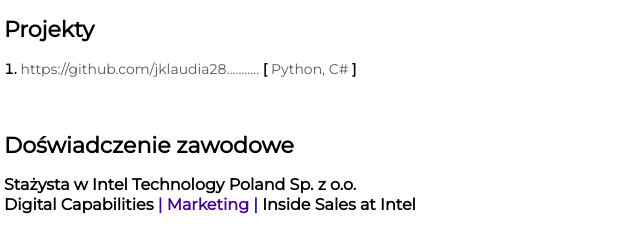
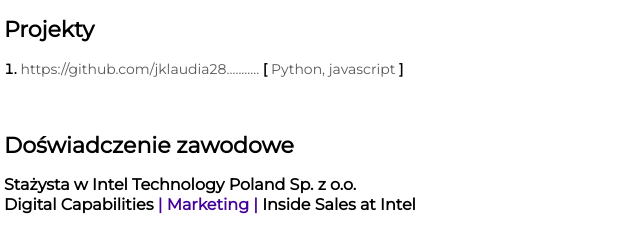
Before and after one commit to jklaudia28/My_CV, a plain HTML site: page index.html in a window 1280 px wide. Shown: the part 540-768 px from the top of the page, 494-1134 px from the left. Drawn offline with Linux system fonts and the light colour scheme.

Commit message:
Update index.html

```diff
--- a/index.html
+++ b/index.html
@@ -48,7 +48,7 @@
                         <li>
                             <a class="list-primary-item" href="https://github.com/jklaudia28"
                                 >https://github.com/jklaudia28</a
-                            ><span class="list-primary-item">...........</span> [ <span class="list-primary-item">Python, C# </span>]
+                            ><span class="list-primary-item">...........</span> [ <span class="list-primary-item">Python, javascript </span>]
                         </li>
                     </ol>
                 </div>
```
